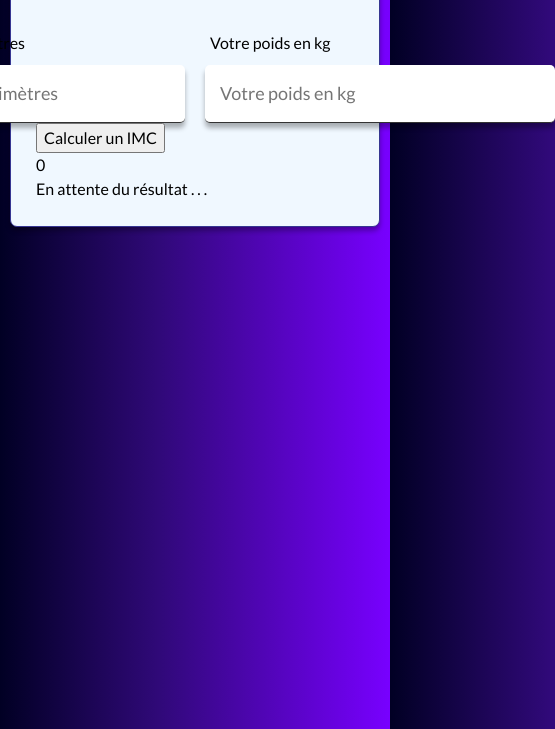
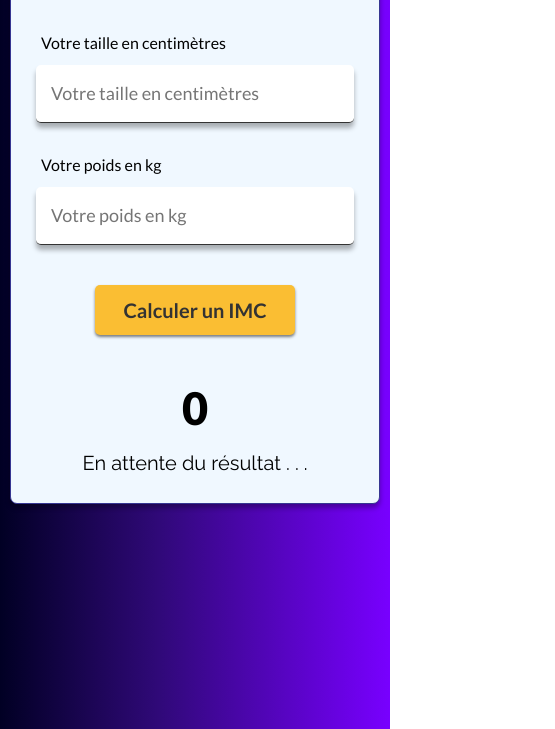
Before and after one commit to herveNkb/Js_calculateur-IMC, a plain HTML site: page index.html in a window 390 px wide. Shown: the part 115-844 px from the top of the page, 555 px wide, since content can reach past the window. Drawn offline with Linux system fonts and the light colour scheme.

Commit message:
feat(style): second part of form Setting up second part of form, and adding responsive (not mobile-first).

```diff
--- a/css/style.css
+++ b/css/style.css
@@ -57,3 +57,61 @@ h1 span {
 .input-group:nth-child(2) {
     margin-left: 20px;
 }
+
+form button {
+    font-size: 20px;
+    min-width: 200px;
+    margin: 40px auto;
+    display: block;
+    padding: 10px;
+    border: none;
+    font-weight: 700;
+    border-radius: 5px;
+    color: #333;
+    cursor: pointer;
+    background-color: #fabe33;
+    box-shadow: 0 2px 3px rgba(0,0,0,0.5);
+}
+
+form button:hover {
+    background-color: #f2b527;
+}
+
+.info {
+    text-align: center;
+}
+
+.bmi-value {
+    font-size: 45px;
+    margin-bottom: 5px;
+    font-weight: 900;
+}
+
+.result {
+    font-family: Raleway, sans-serif;
+    font-size: 20px;
+}
+
+@media screen and (max-width: 800px) {
+    .container {
+        max-width: 600px;
+    }
+    .inputs-container {
+        flex-direction: column;
+        align-items: center;
+    }
+    .input-group:nth-child(2) {
+        margin-top: 30px;
+        margin-left: 0;
+    }
+}
+
+@media screen and (max-width: 500px) {
+    .input-group {
+        width: 100%;
+    }
+    .input-group input {
+        width: 100%;
+        min-width: auto;
+    }
+}
```
